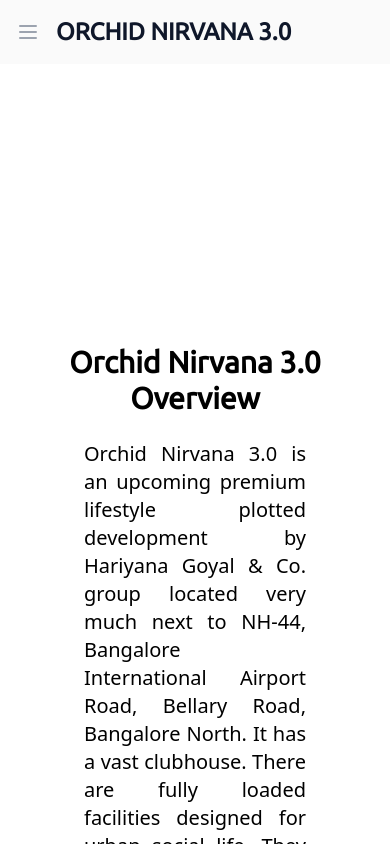
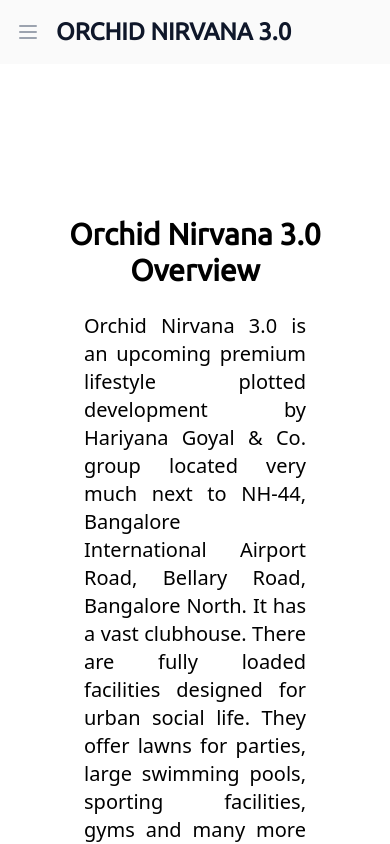
Before and after one commit to muhammedhashimcp/Orchid-Static, a React (Create React App) app: page /overview in a window 390 px wide. Shown: the top 844 px of the page. Built offline with nearby package versions, Linux system fonts and the light colour scheme.

Commit message:
overview Responsiveness

```diff
--- a/src/Components/Pages/OverView/Overview.jsx
+++ b/src/Components/Pages/OverView/Overview.jsx
@@ -4,7 +4,7 @@
 
 function Overview() {
   return (
-    <div className="container mx-auto mt-64 lg:mt-16  mb-10 p-6">
+    <div className="container mx-auto mt-32 lg:mt-16  mb-10 p-6">
       <div className="flex justify-center">
         <h1 className="text-3xl font-display font-semibold text-center">
           Orchid Nirvana 3.0 Overview
```
